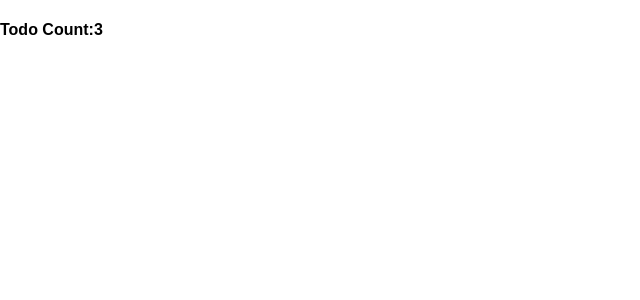
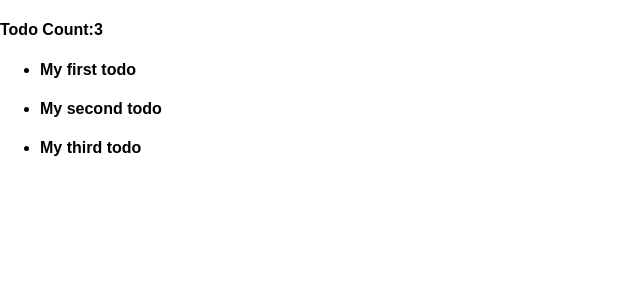
Before and after one commit to JesseSmith3rd/TudoApp, a React (Create React App) app in the folder tudoapp/: page / in a window 1280 px wide. Shown: the top 300 px of the page, without its empty margins (0-640 px from the left). Built offline with nearby package versions, Linux system fonts and the light colour scheme.

Commit message:
Able to get my array to render on page.

```diff
--- a/tudoapp/src/App.js
+++ b/tudoapp/src/App.js
@@ -36,7 +36,15 @@
     return (
       <div className="container">
         <h4>Todo Count:<span className="badge">{this.state.todos.length}</span></h4>
+        <ul className="list-group">
+          {this.state.todos.map((todo, index) =>
+            <li className="list-group-item" key={index}>
+              <h4 className="list-group-item-heading">{todo.todoTitle}</h4>
+            </li>
+          )}
+        </ul>
       </div>
+
     );
   }
 }
```
